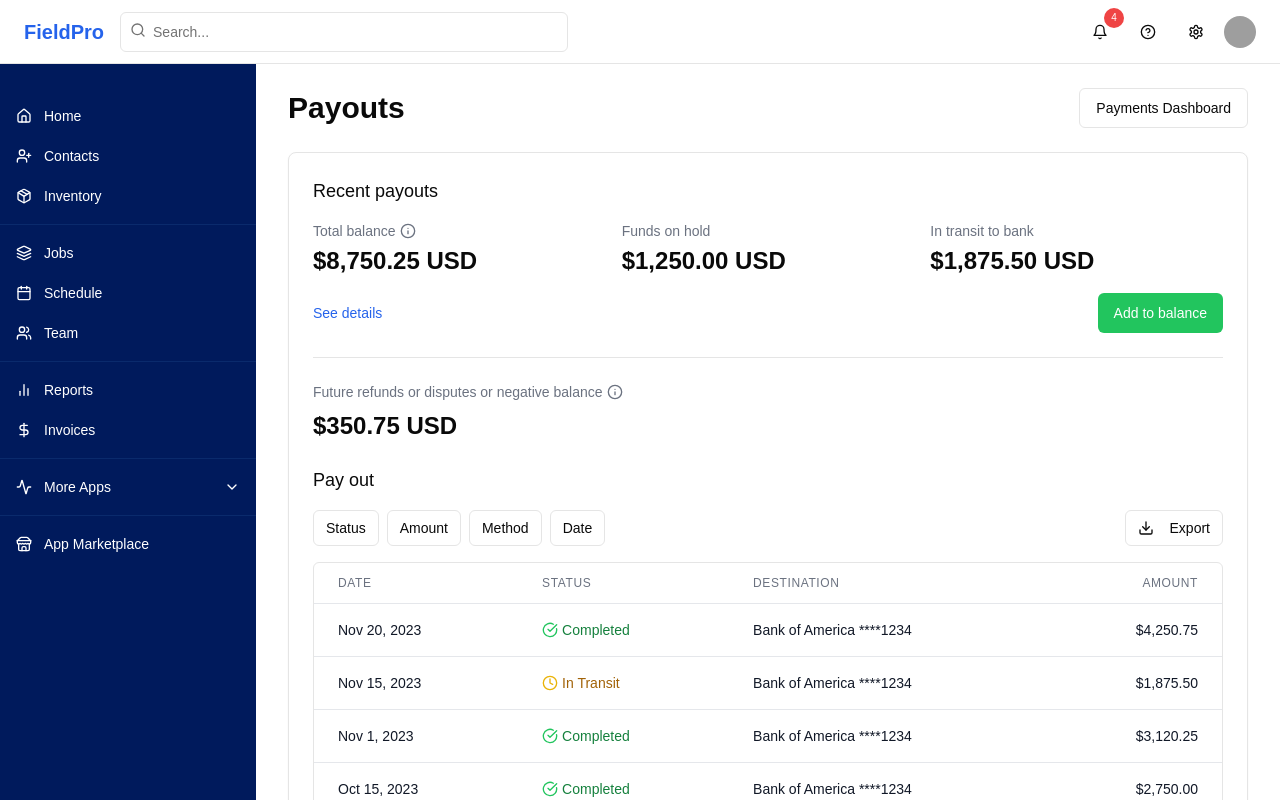
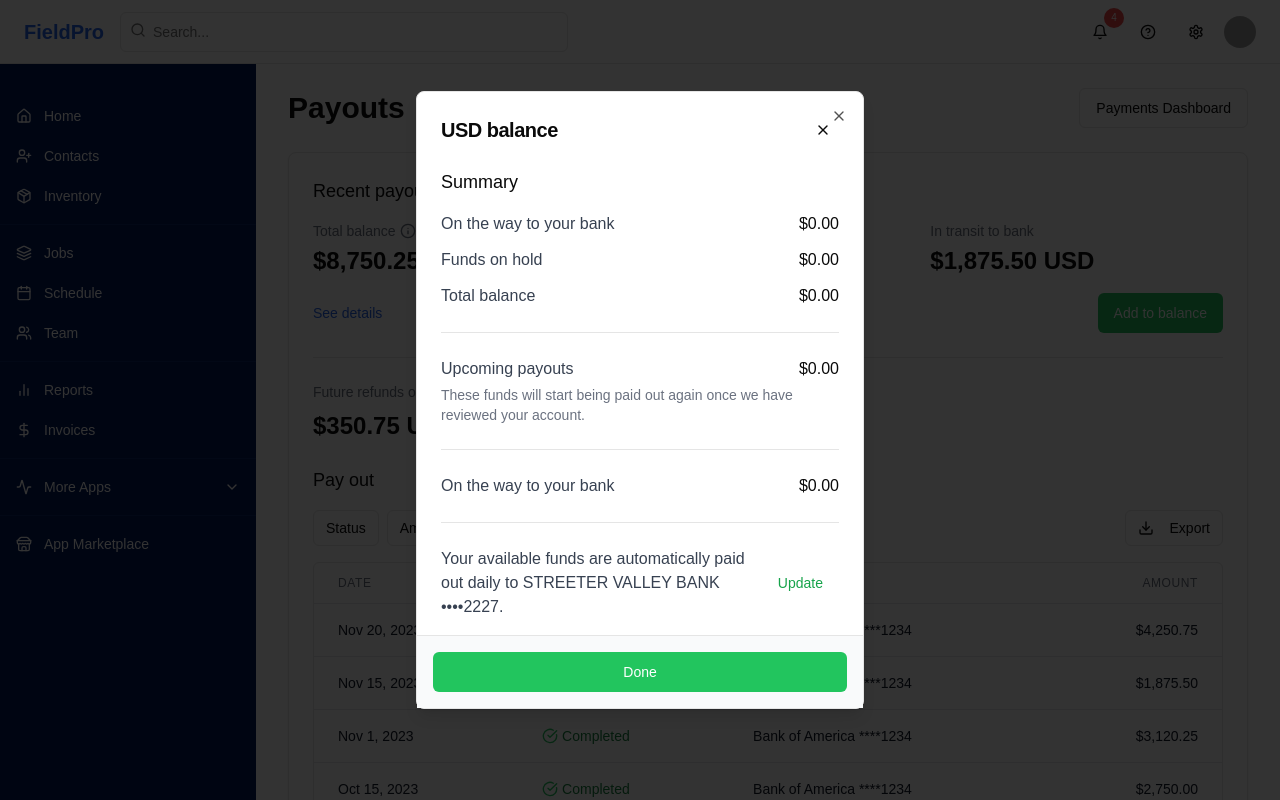
Before and after one commit to nickperaltab/new-beginning-craft, a Next.js app: page /method-pay/payouts in a window 1280 px wide. Both pictures are taken after a click on the button "See details". Shown: the top 800 px of the page. Built offline with nearby package versions, Linux system fonts and the light colour scheme; grey boxes are pictures that could not be loaded.

Commit message:
Added balance details modal to payouts screen

```diff
--- a/app/method-pay/payouts/page.tsx
+++ b/app/method-pay/payouts/page.tsx
@@ -8,6 +8,7 @@ import { Tabs, TabsContent, TabsList, TabsTrigger } from "@/components/ui/tabs"
 import { InfoIcon, Download, HelpCircle, CheckCircle, Clock, AlertCircle } from "lucide-react"
 import { Badge } from "@/components/ui/badge"
 import { Separator } from "@/components/ui/separator"
+import { BalanceDetailsModal } from "@/components/balance-details-modal"
 
 // Sample payout data
 const payoutTransactions = [
@@ -55,6 +56,7 @@ const inTransit = 1875.50;
 const futureRefunds = 350.75;
 
 export default function PayoutsPage() {
+  const [isBalanceDetailsModalOpen, setIsBalanceDetailsModalOpen] = useState(false)
   // Format date
   const formatDate = (dateString: string) => {
     const date = new Date(dateString);
@@ -90,7 +92,8 @@ export default function PayoutsPage() {
     }
   };
   return (
-    <div className="container mx-auto py-6 space-y-6">
+    <>
+      <div className="container mx-auto py-6 space-y-6">
       <div className="flex justify-between items-center">
         <h1 className="text-3xl font-bold">Payouts</h1>
         <div className="flex items-center gap-2">
@@ -125,7 +128,13 @@ export default function PayoutsPage() {
             </div>
 
             <div className="flex justify-between items-center">
-              <Button variant="link" className="text-blue-600 p-0 h-auto">See details</Button>
+              <Button
+                variant="link"
+                className="text-blue-600 p-0 h-auto"
+                onClick={() => setIsBalanceDetailsModalOpen(true)}
+              >
+                See details
+              </Button>
               <Button className="bg-green-500 hover:bg-green-600">Add to balance</Button>
             </div>
           </div>
@@ -201,5 +210,12 @@ export default function PayoutsPage() {
         </CardContent>
       </Card>
     </div>
+
+      {/* Balance Details Modal */}
+      <BalanceDetailsModal
+        isOpen={isBalanceDetailsModalOpen}
+        onClose={() => setIsBalanceDetailsModalOpen(false)}
+      />
+    </>
   )
 }
--- /dev/null
+++ b/components/balance-details-modal.tsx
@@ -0,0 +1,97 @@
+"use client"
+
+import { X } from "lucide-react"
+import { Button } from "@/components/ui/button"
+import {
+  Dialog,
+  DialogContent,
+  DialogDescription,
+  DialogHeader,
+  DialogTitle,
+  DialogClose,
+} from "@/components/ui/dialog"
+import { Separator } from "@/components/ui/separator"
+
+interface BalanceDetailsModalProps {
+  isOpen: boolean
+  onClose: () => void
+}
+
+export function BalanceDetailsModal({ isOpen, onClose }: BalanceDetailsModalProps) {
+  return (
+    <Dialog open={isOpen} onOpenChange={onClose}>
+      <DialogContent className="sm:max-w-md p-0 gap-0">
+        <DialogHeader className="p-6 pb-2">
+          <div className="flex items-center justify-between">
+            <DialogTitle className="text-xl font-semibold">USD balance</DialogTitle>
+            <DialogClose className="h-6 w-6 rounded-md hover:bg-gray-100">
+              <X className="h-4 w-4" />
+            </DialogClose>
+          </div>
+        </DialogHeader>
+
+        <div className="px-6 py-4">
+          <h3 className="text-lg font-medium mb-4">Summary</h3>
+
+          <div className="space-y-3">
+            <div className="flex justify-between">
+              <span className="text-gray-700">On the way to your bank</span>
+              <span className="font-medium">$0.00</span>
+            </div>
+
+            <div className="flex justify-between">
+              <span className="text-gray-700">Funds on hold</span>
+              <span className="font-medium">$0.00</span>
+            </div>
+
+            <div className="flex justify-between">
+              <span className="text-gray-700 font-medium">Total balance</span>
+              <span className="font-medium">$0.00</span>
+            </div>
+          </div>
+
+          <Separator className="my-6" />
+
+          <div className="space-y-3">
+            <div className="flex justify-between">
+              <div>
+                <span className="text-gray-700 font-medium">Upcoming payouts</span>
+                <p className="text-sm text-gray-500 mt-1">
+                  These funds will start being paid out again once we have reviewed your account.
+                </p>
+              </div>
+              <span className="font-medium">$0.00</span>
+            </div>
+          </div>
+
+          <Separator className="my-6" />
+
+          <div className="space-y-3">
+            <div className="flex justify-between">
+              <span className="text-gray-700 font-medium">On the way to your bank</span>
+              <span className="font-medium">$0.00</span>
+            </div>
+          </div>
+
+          <Separator className="my-6" />
+
+          <div className="flex justify-between items-center">
+            <p className="text-gray-700">
+              Your available funds are automatically paid out daily to{" "}
+              <span className="font-medium">STREETER VALLEY BANK ••••2227</span>.
+            </p>
+            <Button variant="ghost" className="text-green-600 hover:text-green-700 hover:bg-green-50">
+              Update
+            </Button>
+          </div>
+        </div>
+
+        <div className="p-4 bg-gray-50 border-t">
+          <Button className="w-full bg-green-500 hover:bg-green-600" onClick={onClose}>
+            Done
+          </Button>
+        </div>
+      </DialogContent>
+    </Dialog>
+  )
+}
```
